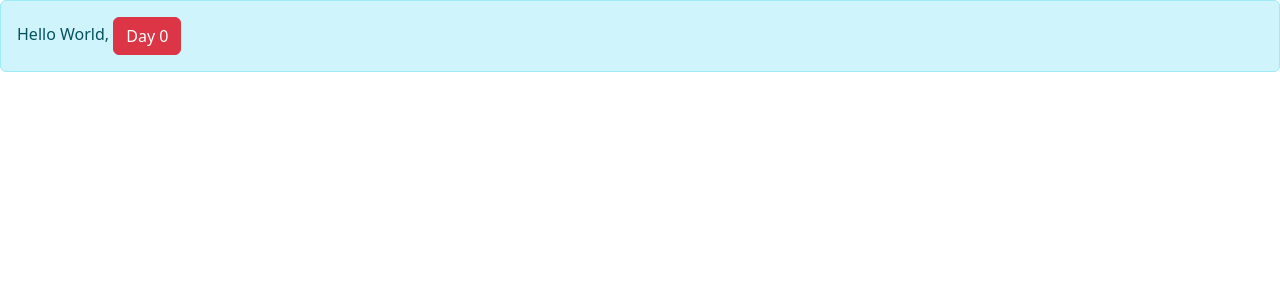
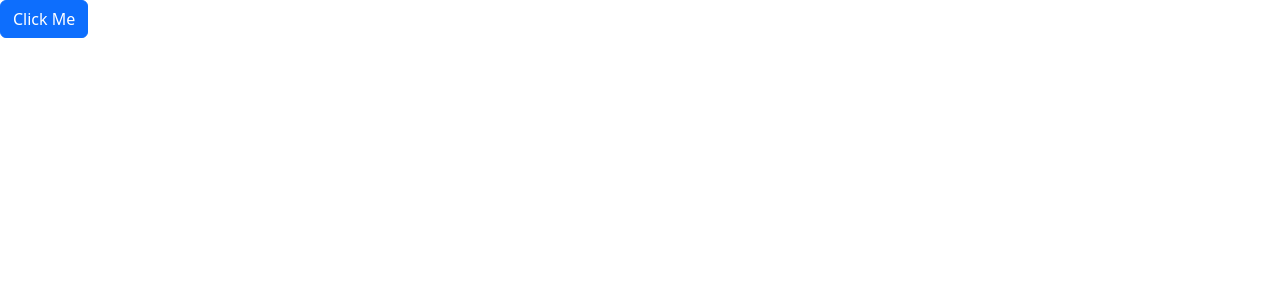
Before and after one commit to noormuhammadraza/react-playground, a React (Vite) app: page / in a window 1280 px wide. Shown: the top 300 px of the page. Built offline with nearby package versions, Linux system fonts and the light colour scheme.

Commit message:
Add button based alert component

```diff
--- a/src/App.jsx
+++ b/src/App.jsx
@@ -2,8 +2,13 @@ import Button from "./components/Button";
 import ListGroup from "./components/ListGroup";
 import ListFilter from "./components/ListFilter";
 import Alert from "./components/Alert";
+import ShowAlertButton from "./components/ShowAlertButton";
+import { useState } from "react";
 
 const App = () => {
+  const [alertVisibility, setAlertVisibility] = useState(false);
+
+
   // const cityList = [
   //   "Sukkur",
   //   "Shikarpur",
@@ -21,9 +26,9 @@ const App = () => {
   return (
     <>
       {/* <ListGroup cityList={cityList} heading="Cities" onSelect={handleSelect} /> */}
-      <Alert>
-        Hello World, <span className="btn btn-danger">Day 0</span>
-      </Alert>
+      {/* <Alert message={"This is an Alert"}/> */}
+      { alertVisibility && <Alert onClose={() => setAlertVisibility(false)}>My Alert</Alert>}
+      <ShowAlertButton onClick={() => setAlertVisibility(true)}/>
     </>
   );
 };
--- a/src/components/Alert.jsx
+++ b/src/components/Alert.jsx
@@ -1,8 +1,13 @@
+const Alert = ({ children, onClose }) => {
+  return (
+    <>
+      <div className="alert alert-info alert-dismissible">
+        {children}
+        <button onClick={onClose} type="button" className="btn-close" data-bs-dismiss="alert" aria-label="Close"></button>
+      </div>
+      {/* <button className="btn btn-primary">Click Me</button> */}
+    </>
+  );
+};
 
-const Alert = ({ children }) => {
-  return (
-    <div className="alert alert-info">{children}</div>
-  )
-}
-
-export default Alert
+export default Alert;
--- /dev/null
+++ b/src/components/ShowAlertButton.jsx
@@ -0,0 +1,12 @@
+import { useState } from "react"
+
+const ShowAlertButton = ({ onClick }) => {
+
+  return (
+    <div>
+        <button className="btn btn-primary" onClick={onClick}>Click Me</button>
+    </div>
+  )
+}
+
+export default ShowAlertButton
```
